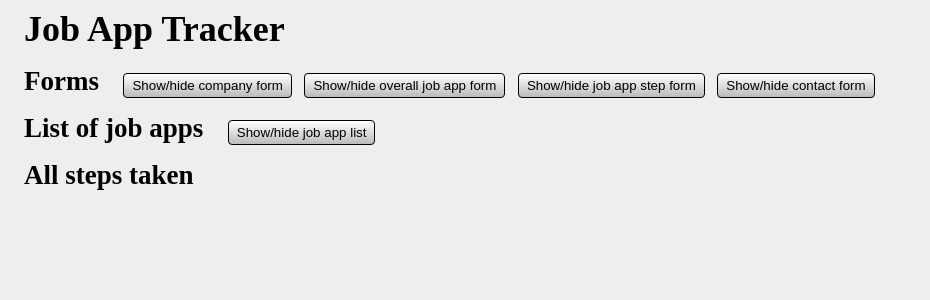
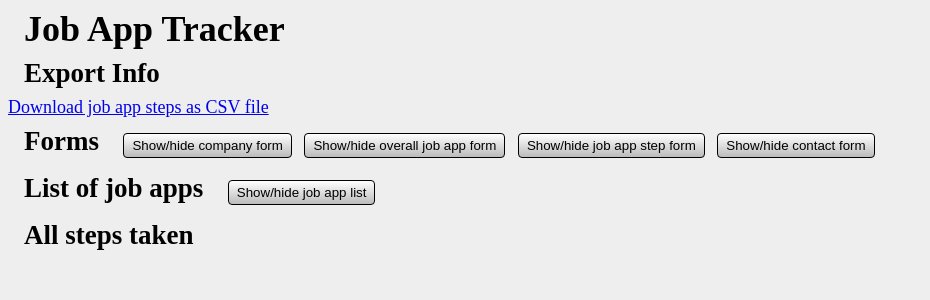
Before and after one commit to mengsarah/jobapps, a Django app: page /tracker/ in a window 1280 px wide. Shown: the top 300 px of the page, without its empty margins (0-930 px from the left). Run offline with Django 3.2, Linux system fonts and the light colour scheme; data that the repository does not hold is empty; some libraries are stand-ins or nearby versions.

Commit message:
add basic export functionality

```diff
--- a/tracker/templates/tracker/index.html
+++ b/tracker/templates/tracker/index.html
@@ -21,6 +21,11 @@
 		{% endfor %}
 	</ul>
 	{% endif %}
+
+	<section>
+		<h2>Export Info</h2>
+		<a href="{% url 'tracker:export_steps' %}" download target="_blank">Download job app steps as CSV file</a>
+	</section>
 
 	<section>
 		<h2 class="inline-heading">Forms</h2>
--- a/tracker/urls.py
+++ b/tracker/urls.py
@@ -9,6 +9,8 @@ urlpatterns = [
 	# FOR AJAX
 	path('company/<int:company>', views.get_company_info, name='get_company'),
 	path('contacts/<int:company>', views.get_contacts, name='get_contacts'),
+	# FOR FILE OUTPUTS
+	path('export/csv/steps', views.export_csv_job_app_steps, name='export_steps'),
 	# FOR POST
 	path('add_new', views.add_new, name='add_new'),
 	path('update', views.update, name='update'),
--- a/tracker/views.py
+++ b/tracker/views.py
@@ -1,7 +1,8 @@
+import csv, datetime
 from django.shortcuts import render, redirect
 from django.forms import modelform_factory
 from django.forms.models import model_to_dict
-from django.http import JsonResponse
+from django.http import JsonResponse, HttpResponse
 from django.contrib import messages
 
 from .models import Company, JobApp, JobAppStep, Contact
@@ -27,6 +28,30 @@ def get_contacts(request, company):
 		if len(contacts) == 0:
 			contacts = "No contacts"
 		return JsonResponse({'contacts': contacts})
+
+### VIEWS FOR FILE OUTPUTS ###
+
+# Export job app steps (JobAppStep objects) as a CSV.
+# Includes some information from JobApp objects (status, resume name)
+# Does not include information from Company or Contact objects.
+def export_csv_job_app_steps(request):
+	response = HttpResponse(content_type='text/csv')
+	response['Content-Disposition'] = 'attachment; filename="Job App Steps {0}.csv"'.format(datetime.date.today())
+
+	# ordered the same as in index()
+	job_app_steps = JobAppStep.objects.order_by('-job_app__active', '-job_app', '-date')
+
+	writer = csv.writer(response)
+	for jas in job_app_steps:
+		done_string = "done"
+		if not jas.done:
+			done_string = "not done"
+		step_string = jas.get_step_display()
+		if jas.step == "resm":
+			step_string = step_string + ": " + jas.job_app.resume
+		writer.writerow([jas.job_app, step_string, jas.date, done_string])
+
+	return response
 
 ### VIEWS FOR POST ###
 
```
